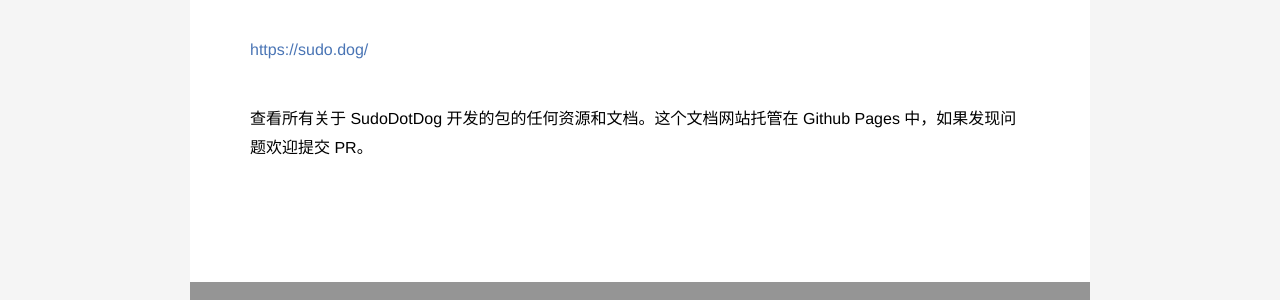
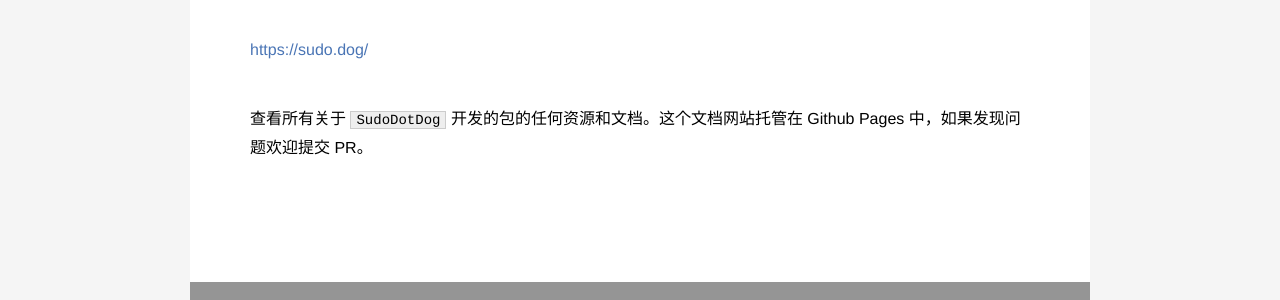
Before and after one commit to WMXPY/blog.mengw.io, a Jekyll site: the page built from _posts/blog/2020-10-04-Sudo-Dot-Dog.md, in a window 1280 px wide. Shown: the part 293-593 px from the top of the page. Built offline with Jekyll 4.4.1, drawn with Linux system fonts in a browser that asks for light colours.

Commit message:
add extra texts

```diff
--- a/_posts/blog/2020-10-04-Sudo-Dot-Dog.md
+++ b/_posts/blog/2020-10-04-Sudo-Dot-Dog.md
@@ -11,4 +11,4 @@ description: 好消息，好消息，SudoDotDog 的文档网站上线了
 
 <https://sudo.dog/>
 
-查看所有关于 SudoDotDog 开发的包的任何资源和文档。这个文档网站托管在 Github Pages 中，如果发现问题欢迎提交 PR。
+查看所有关于 `SudoDotDog` 开发的包的任何资源和文档。这个文档网站托管在 Github Pages 中，如果发现问题欢迎提交 PR。
```
